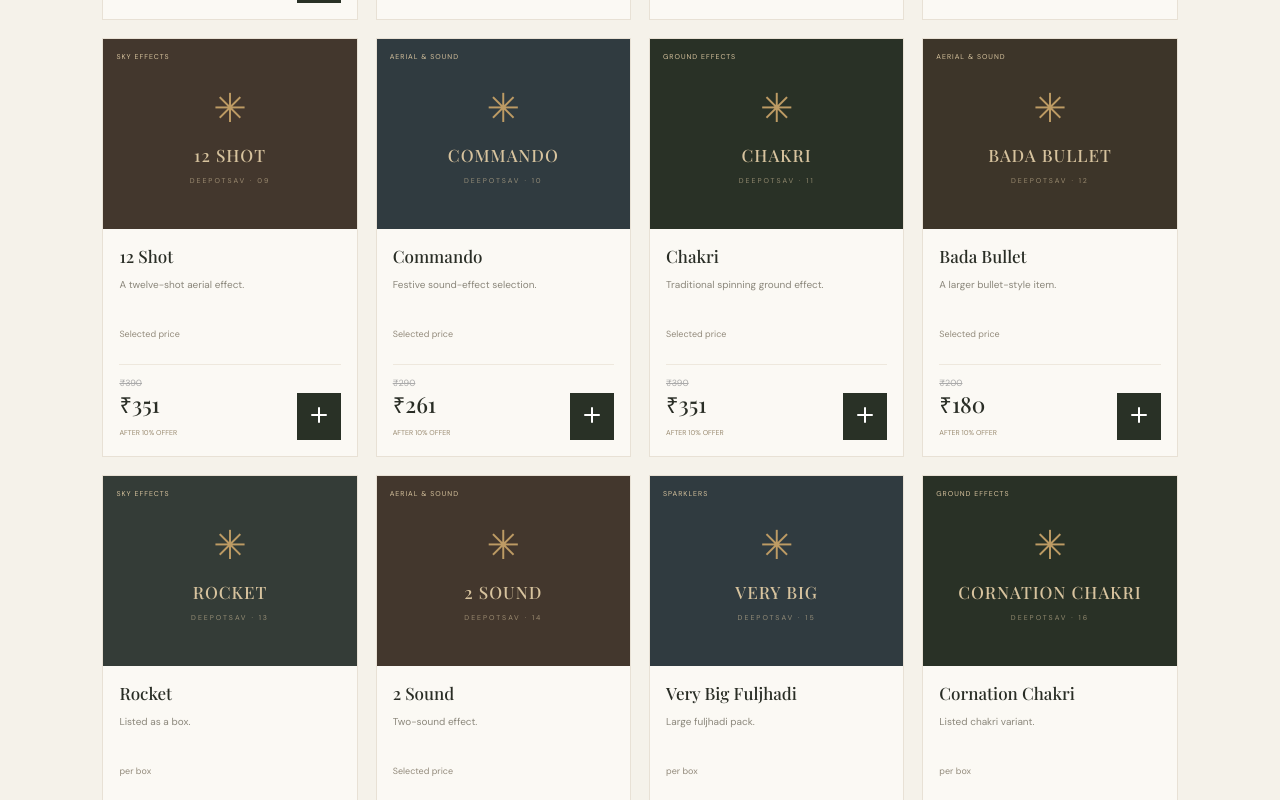
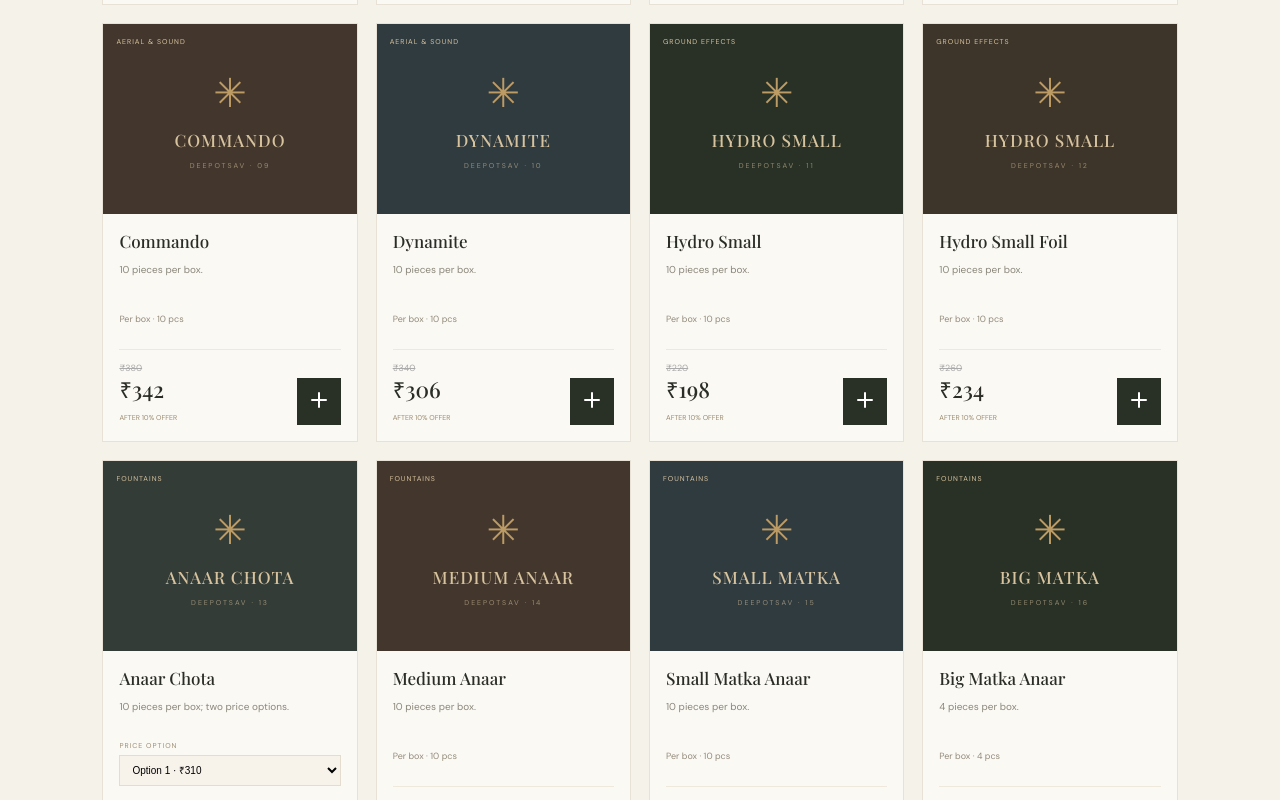
Before and after one commit to warrior-sj/deepotsav, a React (Vite) app: page / in a window 1280 px wide. Shown: the part 2020-2820 px from the top of the page. Built offline with nearby package versions, Linux system fonts and the light colour scheme.

Commit message:
Update catalogue with corrected products and supplier rates

```diff
--- a/src/data/products.ts
+++ b/src/data/products.ts
@@ -1,27 +1,32 @@
 export type Option={id:string;cost:number;label?:string};
 export type Product={id:string;name:string;category:string;desc:string;options:Option[];unit?:string};
 export const products:Product[]=[
-{id:"penta",name:"Penta Sky Shot",category:"Sky Effects",desc:"A multi-effect sky display.",options:[{id:"penta-a",cost:250,label:"Price option 1"},{id:"penta-b",cost:250,label:"Price option 2"}]},
-{id:"anaar",name:"Anaar Chota",category:"Fountains",desc:"A compact fountain-style selection.",options:[{id:"anaar-a",cost:180}]},
-{id:"bullet",name:"Bullet",category:"Aerial & Sound",desc:"A classic sound-effect item.",options:[{id:"bullet-a",cost:115}]},
-{id:"fuljhadi",name:"Fuljhadi",category:"Sparklers",desc:"Available in different listed pack options.",options:[{id:"ful-a",cost:280,label:"Price option 1"},{id:"ful-b",cost:450,label:"5 dibbi"}]},
-{id:"naazi",name:"Naazi",category:"Ground Effects",desc:"Choose from the available price options.",options:[{id:"naazi-a",cost:270,label:"Price option 1"},{id:"naazi-b",cost:250,label:"Per box"}]},
-{id:"raavan",name:"Raavan",category:"Ground Effects",desc:"A classic festive ground effect.",options:[{id:"raavan-a",cost:150}]},
-{id:"raavan100",name:"100 Pc Chota Raavan",category:"Ground Effects",desc:"Pack of 100 pieces.",options:[{id:"raavan100-a",cost:500}]},
-{id:"badaanaar",name:"Bada Anaar",category:"Fountains",desc:"A larger fountain-style selection.",options:[{id:"badaanaar-a",cost:400}]},
-{id:"12shot",name:"12 Shot",category:"Sky Effects",desc:"A twelve-shot aerial effect.",options:[{id:"12shot-a",cost:300}]},
-{id:"commando",name:"Commando",category:"Aerial & Sound",desc:"Festive sound-effect selection.",options:[{id:"commando-a",cost:220}]},
-{id:"chakri",name:"Chakri",category:"Ground Effects",desc:"Traditional spinning ground effect.",options:[{id:"chakri-a",cost:300}]},
-{id:"badabullet",name:"Bada Bullet",category:"Aerial & Sound",desc:"A larger bullet-style item.",options:[{id:"badabullet-a",cost:150}]},
-{id:"rocket",name:"Rocket",category:"Sky Effects",desc:"Listed as a box.",unit:"per box",options:[{id:"rocket-a",cost:150}]},
-{id:"2sound",name:"2 Sound",category:"Aerial & Sound",desc:"Two-sound effect.",options:[{id:"2sound-a",cost:250}]},
-{id:"bigful",name:"Very Big Fuljhadi",category:"Sparklers",desc:"Large fuljhadi pack.",unit:"per box",options:[{id:"bigful-a",cost:450}]},
-{id:"cornation",name:"Cornation Chakri",category:"Ground Effects",desc:"Listed chakri variant.",unit:"per box",options:[{id:"cornation-a",cost:200}]},
-{id:"2rocket",name:"2 Sound Rocket",category:"Sky Effects",desc:"Rocket with a two-sound effect.",options:[{id:"2rocket-a",cost:300}]},
-{id:"whistle",name:"Whistling Rocket",category:"Sky Effects",desc:"Whistling rocket selection.",options:[{id:"whistle-a",cost:650}]},
-{id:"bijli",name:"Bijli",category:"Aerial & Sound",desc:"Exact variant names to be confirmed.",options:[{id:"bijli-a",cost:100,label:"Price option 1"},{id:"bijli-b",cost:180,label:"Price option 2"},{id:"bijli-c",cost:60,label:"Price option 3"}]},
-{id:"ladi",name:"1000 Ki Ladi",category:"Aerial & Sound",desc:"Exact pack variants to be confirmed.",options:[{id:"ladi-a",cost:450,label:"Price option 1"},{id:"ladi-b",cost:750,label:"Price option 2"}]},
-{id:"matka",name:"Matka Anaar",category:"Fountains",desc:"Matka-style fountain.",options:[{id:"matka-a",cost:800}]}
+{id:"penta",name:"Penta Sky Shot",category:"Sky Effects",desc:"Choose from three available price options.",options:[{id:"penta-330",cost:330,label:"Option 1"},{id:"penta-400",cost:400,label:"Option 2"},{id:"penta-600",cost:600,label:"Option 3"}]},
+{id:"12shot",name:"12 Shot",category:"Sky Effects",desc:"Twelve-shot aerial selection.",options:[{id:"12-390",cost:390,label:"Option 1"},{id:"12-450",cost:450,label:"Option 2"},{id:"12-500",cost:500,label:"Option 3"}]},
+{id:"30shot",name:"30 Shot",category:"Sky Effects",desc:"Thirty-shot aerial selection.",options:[{id:"30-800",cost:800,label:"Option 1"},{id:"30-1000",cost:1000,label:"Option 2"}]},
+{id:"smallbullet",name:"Small Bullet",category:"Aerial & Sound",desc:"10 pieces per box.",unit:"Per box · 10 pcs",options:[{id:"smallbullet-box",cost:100}]},
+{id:"bigbullet",name:"Big Bullet",category:"Aerial & Sound",desc:"10 pieces per box.",unit:"Per box · 10 pcs",options:[{id:"bigbullet-box",cost:200}]},
+{id:"naazi",name:"Naazi",category:"Ground Effects",desc:"10 pieces per box.",unit:"Per box · 10 pcs",options:[{id:"naazi-box",cost:360}]},
+{id:"bigraavan",name:"Big Size Raavan",category:"Ground Effects",desc:"10 pieces per box.",unit:"Per box · 10 pcs",options:[{id:"bigraavan-box",cost:200}]},
+{id:"chotaraavan",name:"100 Pc Chota Raavan",category:"Ground Effects",desc:"Pack of 100 pieces.",unit:"100 pcs",options:[{id:"chotaraavan-100",cost:700}]},
+{id:"commando",name:"Commando",category:"Aerial & Sound",desc:"10 pieces per box.",unit:"Per box · 10 pcs",options:[{id:"commando-box",cost:290}]},
+{id:"dynamite",name:"Dynamite",category:"Aerial & Sound",desc:"10 pieces per box.",unit:"Per box · 10 pcs",options:[{id:"dynamite-box",cost:260}]},
+{id:"hydrosmall",name:"Hydro Small",category:"Ground Effects",desc:"10 pieces per box.",unit:"Per box · 10 pcs",options:[{id:"hydrosmall-box",cost:170}]},
+{id:"hydrofoil",name:"Hydro Small Foil",category:"Ground Effects",desc:"10 pieces per box.",unit:"Per box · 10 pcs",options:[{id:"hydrofoil-box",cost:200}]},
+{id:"anaarchota",name:"Anaar Chota",category:"Fountains",desc:"10 pieces per box; two price options.",unit:"Per box · 10 pcs",options:[{id:"anaarchota-240",cost:240,label:"Option 1"},{id:"anaarchota-370",cost:370,label:"Option 2"}]},
+{id:"anaarmedium",name:"Medium Anaar",category:"Fountains",desc:"10 pieces per box.",unit:"Per box · 10 pcs",options:[{id:"anaarmedium-box",cost:520}]},
+{id:"matkasmall",name:"Small Matka Anaar",category:"Fountains",desc:"10 pieces per box.",unit:"Per box · 10 pcs",options:[{id:"matkasmall-box",cost:1040}]},
+{id:"matkabig",name:"Big Matka Anaar",category:"Fountains",desc:"4 pieces per box.",unit:"Per box · 4 pcs",options:[{id:"matkabig-box",cost:1400}]},
+{id:"rocket",name:"Normal Rocket",category:"Sky Effects",desc:"10 pieces per box.",unit:"Per box · 10 pcs",options:[{id:"rocket-box",cost:200}]},
+{id:"2soundrocket",name:"2 Sound Rocket",category:"Sky Effects",desc:"10 pieces per box; two price options.",unit:"Per box · 10 pcs",options:[{id:"2sound-350",cost:350,label:"Option 1"},{id:"2sound-390",cost:390,label:"Option 2"}]},
+{id:"whistlingrocket",name:"Whistling Rocket",category:"Sky Effects",desc:"10 pieces per box.",unit:"Per box · 10 pcs",options:[{id:"whistling-box",cost:850}]},
+{id:"murgachaap50",name:"Murga Chaap",category:"Aerial & Sound",desc:"Pack of 50 pieces.",unit:"50 pcs",options:[{id:"murga-50",cost:1300}]},
+{id:"murgachaap25",name:"Murga Chaap",category:"Aerial & Sound",desc:"Pack of 25 pieces.",unit:"25 pcs",options:[{id:"murga-25",cost:700}]},
+{id:"bijli",name:"Bijli",category:"Aerial & Sound",desc:"One packet; choose a price option.",unit:"Per packet",options:[{id:"bijli-100",cost:100,label:"Option 1"},{id:"bijli-130",cost:130,label:"Option 2"},{id:"bijli-250",cost:250,label:"Option 3"}]},
+{id:"ladi1000",name:"1000 Ki Ladi",category:"Aerial & Sound",desc:"Choose from two available price options.",options:[{id:"ladi-590",cost:590,label:"Option 1"},{id:"ladi-980",cost:980,label:"Option 2"}]},
+{id:"fuljhadi20",name:"Fuljhadi · 20 cm",category:"Sparklers",desc:"10 pieces per box.",unit:"Per box · 10 pcs",options:[{id:"ful20-box",cost:370}]},
+{id:"fuljhadi10",name:"Fuljhadi · 10 cm",category:"Sparklers",desc:"Listed as 5 boxes; 10 pieces per box.",unit:"5 boxes · 10 pcs/box",options:[{id:"ful10-5boxes",cost:590}]},
+{id:"fuljhadibig",name:"Big Fuljhadi · 50 cm",category:"Sparklers",desc:"5 pieces per box.",unit:"Per box · 5 pcs",options:[{id:"fulbig-box",cost:590}]}
 ];
 export const categories=["All",...Array.from(new Set(products.map(p=>p.category)))];
 export const listPrice=(cost:number)=>Math.round(cost*1.3/10)*10;
```
